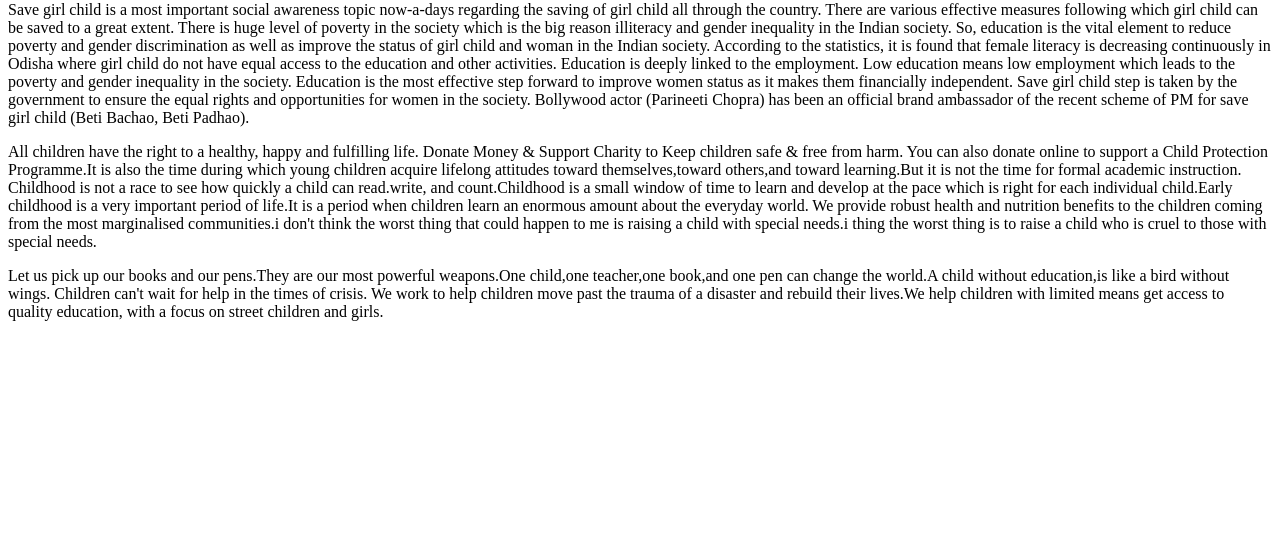
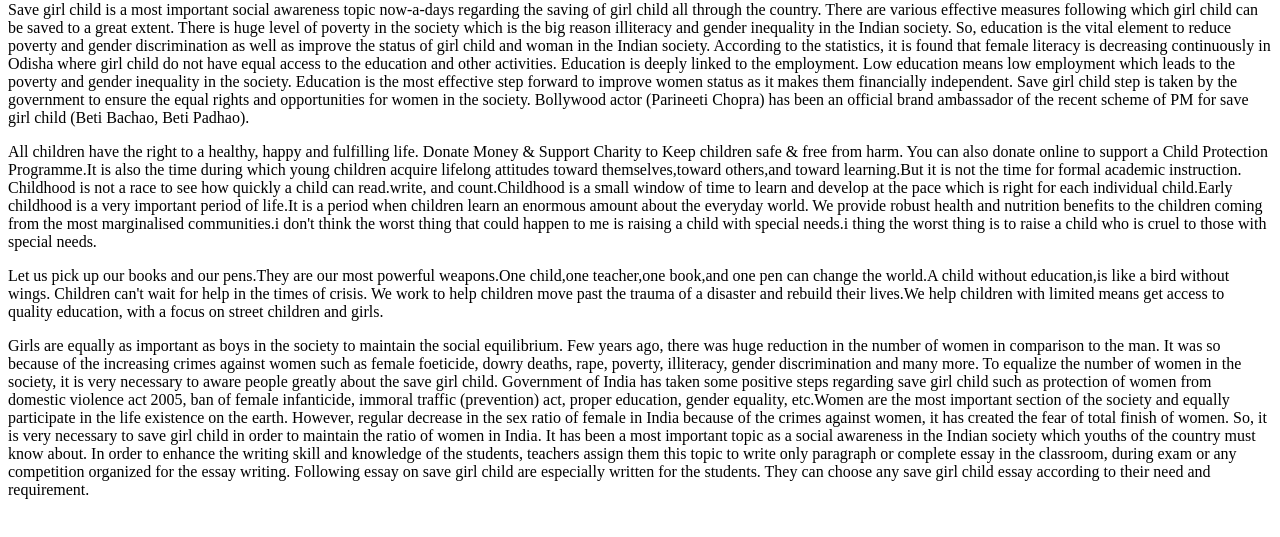
Before and after one commit to Karthikeyan1993/acadglid-Assignment-1.2, a plain HTML site: page index.html in a window 1280 px wide. Shown: the part 79-616 px from the top of the page. Drawn offline with Linux system fonts and the light colour scheme.

Commit message:
Update index.html

```diff
--- a/index.html
+++ b/index.html
@@ -37,6 +37,21 @@
         Children can't wait for help in the times of crisis. We work to help children move past the trauma of a disaster
         and rebuild their lives.We help children with limited means get access to quality education, with a focus on
         street children and girls.</p>
+    <p>Girls are equally as important as boys in the society to maintain the social equilibrium. Few years ago, there
+        was huge reduction in the number of women in comparison to the man. It was so because of the increasing crimes
+        against women such as female foeticide, dowry deaths, rape, poverty, illiteracy, gender discrimination and many
+        more. To equalize the number of women in the society, it is very necessary to aware people greatly about the
+        save girl child. Government of India has taken some positive steps regarding save girl child such as protection
+        of women from domestic violence act 2005, ban of female infanticide, immoral traffic (prevention) act, proper
+        education, gender equality, etc.Women are the most important section of the society and equally participate in
+        the life existence on the earth. However, regular decrease in the sex ratio of female in India because of the
+        crimes against women, it has created the fear of total finish of women. So, it is very necessary to save girl
+        child in order to maintain the ratio of women in India. It has been a most important topic as a social awareness
+        in the Indian society which youths of the country must know about. In order to enhance the writing skill and
+        knowledge of the students, teachers assign them this topic to write only paragraph or complete essay in the
+        classroom, during exam or any competition organized for the essay writing. Following essay on save girl child
+        are especially written for the students. They can choose any save girl child essay according to their need and
+        requirement.</p>
 </div>
 </body>
 </html>
```
